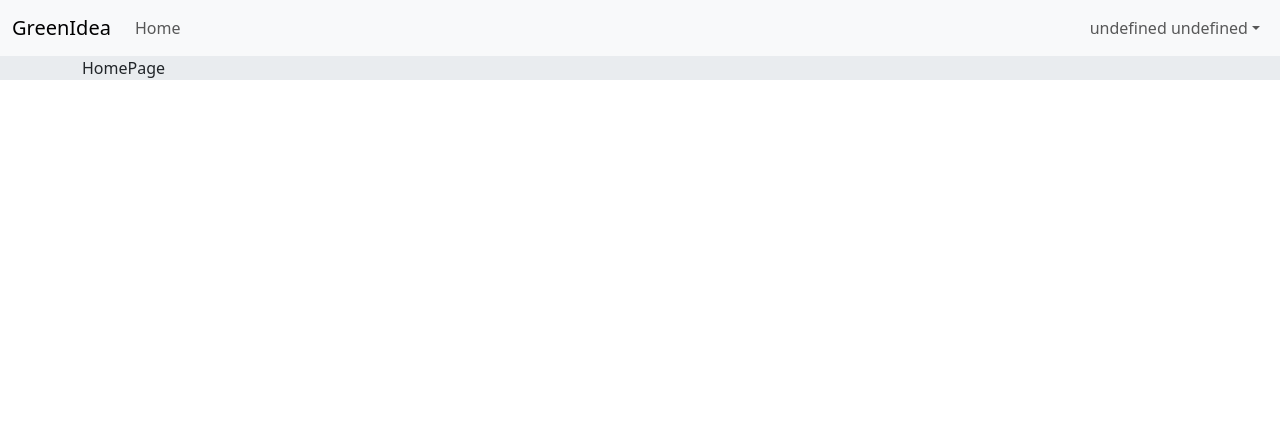
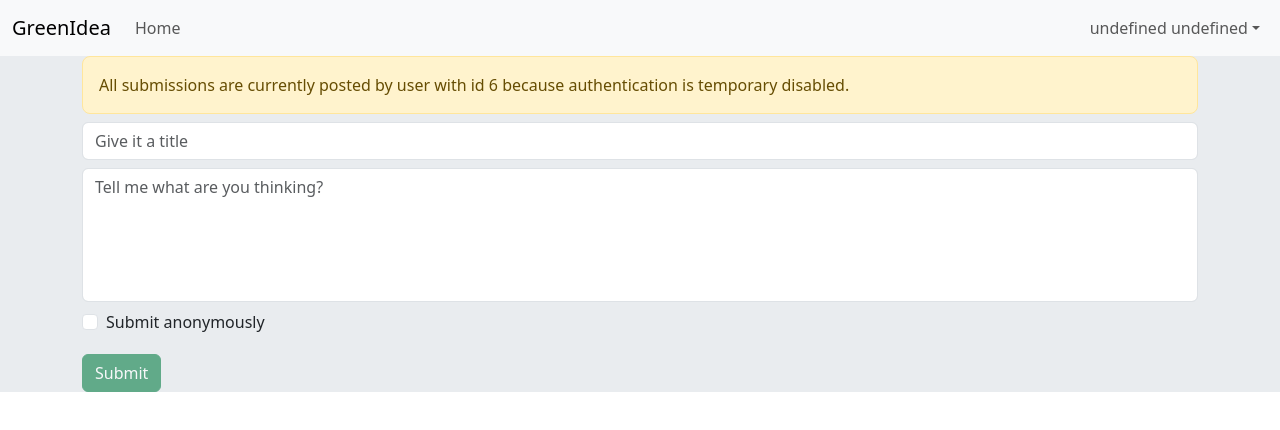
Before and after one commit to COMP1640-TCH2202/GIdea-React, a React (Create React App) app: page / in a window 1280 px wide. Shown: the top 430 px of the page. Built offline with nearby package versions, Linux system fonts and the light colour scheme; no server answers.

Commit message:
AB#4 - Develop Submit Idea; remove unused workflow file

```diff
--- a/src/pages/HomePage.js
+++ b/src/pages/HomePage.js
@@ -1,8 +1,123 @@
 import React from "react";
+import { Button, Form } from "react-bootstrap";
+import { Controller, useForm } from "react-hook-form";
+import { yupResolver } from "@hookform/resolvers/yup";
+import * as yup from "yup";
+import { useMutation } from "@tanstack/react-query";
+import { submitIdea } from "../services/IdeaService";
+import { useAlert } from "../contexts/AlertProvider";
+
+const schema = yup.object({
+    title: yup.string().required(),
+    content: yup.string().required(),
+});
 
 const HomePage = () => {
+    const { handleSuccess, handleFailure, setMessage } = useAlert();
+    const { control, handleSubmit, reset, formState } = useForm({
+        resolver: yupResolver(schema),
+        defaultValues: {
+            title: "",
+            content: "",
+            anonymous: false,
+        },
+    });
 
-    return <div>HomePage</div>;
+    const mutation = useMutation({
+        mutationFn: (idea) => submitIdea(idea),
+        onSuccess: (res) => {
+            setMessage(`Your post ${res.data.id} has been submitted!`);
+            handleSuccess();
+            reset();
+        },
+    });
+
+    const onSubmit = (data) => {
+        const request = {
+            title: data.title,
+            content: data.content,
+            anonymous: data.anonymous,
+        };
+        return mutation
+            .mutateAsync(request)
+            .then((res) => res.data)
+            .catch((err) => {
+                if (err.response.status === 400) {
+                    setMessage(err.response.data.message);
+                    handleFailure();
+                }
+            });
+    };
+
+    return (
+        <>
+            <div className="p-3 text-warning-emphasis bg-warning-subtle border border-warning-subtle rounded-3">
+                All submissions are currently posted by user with id 6 because
+                authentication is temporary disabled.
+            </div>
+            <Form onSubmit={handleSubmit(onSubmit)}>
+                <Form.Group className="my-2">
+                    <Controller
+                        name="title"
+                        control={control}
+                        render={({ field, fieldState }) => (
+                            <Form.Control
+                                {...field}
+                                id="title"
+                                placeholder="Give it a title"
+                                value={field.value}
+                                onChange={field.onChange}
+                            />
+                        )}
+                    />
+                </Form.Group>
+
+                <Form.Group className="my-2">
+                    <Controller
+                        name="content"
+                        control={control}
+                        render={({ field, fieldState }) => (
+                            <Form.Control
+                                {...field}
+                                id="content"
+                                as="textarea"
+                                rows={5}
+                                placeholder="Tell me what are you thinking?"
+                                style={{ resize: "none" }}
+                                value={field.value}
+                                onChange={field.onChange}
+                            />
+                        )}
+                    />
+                </Form.Group>
+
+                <Form.Group className="my-1">
+                    <Controller
+                        name="anonymous"
+                        control={control}
+                        render={({ field }) => (
+                            <Form.Check
+                                id="anonymous"
+                                type="checkbox"
+                                label={"Submit anonymously"}
+                                checked={!!field.value}
+                                onChange={field.onChange}
+                            />
+                        )}
+                    />
+                </Form.Group>
+
+                <Button
+                    className="mt-3"
+                    variant="success"
+                    type="submit"
+                    disabled={!formState.isValid || formState.isSubmitting}
+                >
+                    {formState.isSubmitting ? "Submitting..." : "Submit"}
+                </Button>
+            </Form>
+        </>
+    );
 };
 
 export default HomePage;
--- /dev/null
+++ b/src/services/IdeaService.js
@@ -0,0 +1,5 @@
+import api from "../utils/api";
+
+export const submitIdea = async (request) => {
+    return api.post("/api/ideas", request);
+}
```
